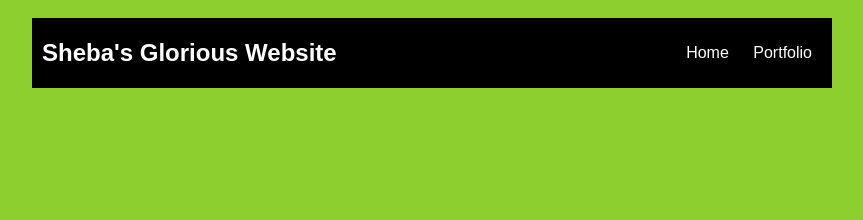
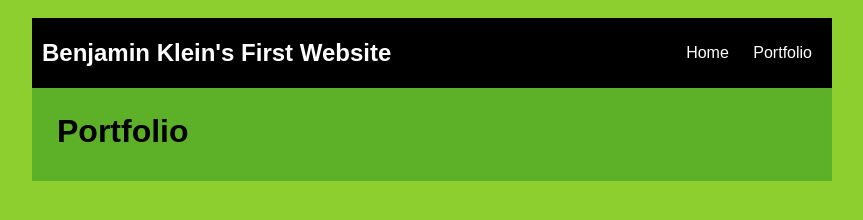
Before and after one commit to Benjaminklein99/benjamin-klein.github.io, a plain HTML site: page portfolio.html in a window 1280 px wide. Shown: the whole page, without its empty margins (208-1071 px from the left). Drawn offline with Linux system fonts and the light colour scheme.

Commit message:
portfolio 2

```diff
--- a/portfolio.html
+++ b/portfolio.html
@@ -82,7 +82,7 @@
     <body>
       <div id="all-contents">
         <nav>
-            <header>Sheba's Glorious Website</header>
+            <header>Benjamin Klein's First Website</header>
             <ul>
                 <li><a href="index.html">Home</a>
                 </li>
@@ -90,6 +90,13 @@
                 </li>
             </ul>
         </nav>
+        <main>
+            <div class="content">
+                <h1>Portfolio</h1>
+                <ul id="portfolio">
+                </ul>
+            </div>
+        </main>
       </div>
     </body>
 </html>
```
Also changed, not shown: index.html (+1 -1 lines).
